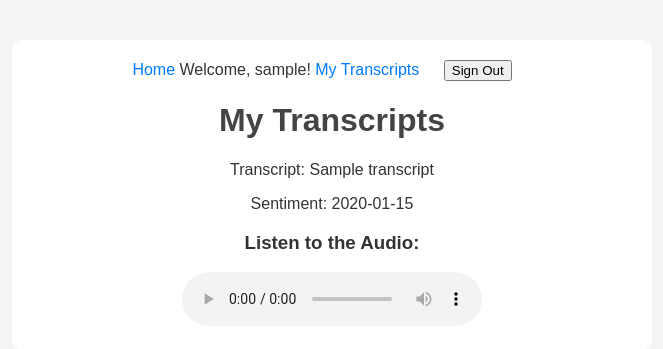
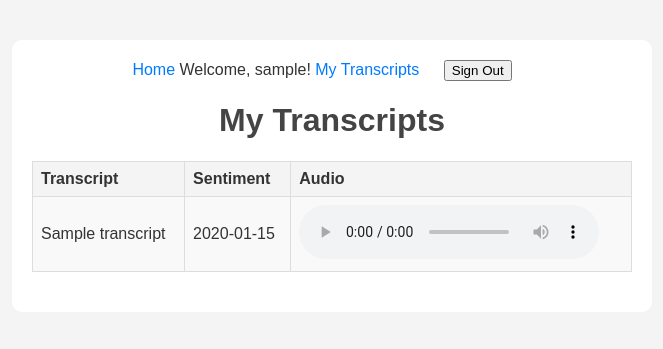
Before and after one commit to software-students-fall2023/4-containerized-app-exercise-m5-competition, a Flask app: page /transcripts in a window 1280 px wide. Shown: the top 349 px of the page, without its empty margins (308-971 px from the left). Run offline with Flask 3, Linux system fonts and the light colour scheme; the visitor is signed in with stand-in values (Sample User, id 1); a database or web service that is not in the repository returns one stand-in record (values such as "Sample title").

Commit message:
CSS styling for the web app

```diff
--- a/web-app/static/styles.css
+++ b/web-app/static/styles.css
@@ -18,6 +18,37 @@ a {
 a:hover {
     text-decoration: underline;
 }
+
+/* Table Styling */
+.transcripts-table {
+    width: 100%;
+    border-collapse: collapse;
+    margin: 20px 0;
+}
+
+.transcripts-table th, .transcripts-table td {
+    border: 1px solid #ddd;
+    padding: 8px;
+    text-align: left;
+}
+
+.transcripts-table th {
+    background-color: #f4f4f4;
+    color: #333;
+}
+
+.transcript-row:nth-child(odd) {
+    background-color: #f9f9f9;
+}
+
+.transcript-row:hover {
+    background-color: #e9e9e9;
+}
+
+.audio-player {
+    margin-top: 10px;
+}
+
 
 /* Notifications */
 .flashes p {
--- a/web-app/templates/transcripts.html
+++ b/web-app/templates/transcripts.html
@@ -3,18 +3,28 @@
 {% block container %}
 <div class="transcripts-container">
   <h1>My Transcripts</h1>
-  {% for transcript in transcripts %}
-    <div class="transcript">
-      <p>Transcript: {{ transcript.transcript }}</p>
-      <p>Sentiment: {{ transcript.sentiment }}</p>
-      <div class="audio-player">
-        <h3>Listen to the Audio:</h3>
-        <audio controls>
+  <table class="transcripts-table">
+    <thead>
+      <tr>
+        <th>Transcript</th>
+        <th>Sentiment</th>
+        <th>Audio</th>
+      </tr>
+    </thead>
+    <tbody>
+      {% for transcript in transcripts %}
+      <tr class="transcript-row">
+        <td>{{ transcript.transcript }}</td>
+        <td>{{ transcript.sentiment }}</td>
+        <td>
+          <audio controls>
             <source src="http://127.0.0.1:7001/audio/{{ transcript.filename }}" type="audio/wav">
             Your browser does not support the audio element.
-        </audio>
-      </div>
-    </div>
-  {% endfor %}
+          </audio>
+        </td>
+      </tr>
+      {% endfor %}
+    </tbody>
+  </table>
 </div>
 {% endblock %}
```
